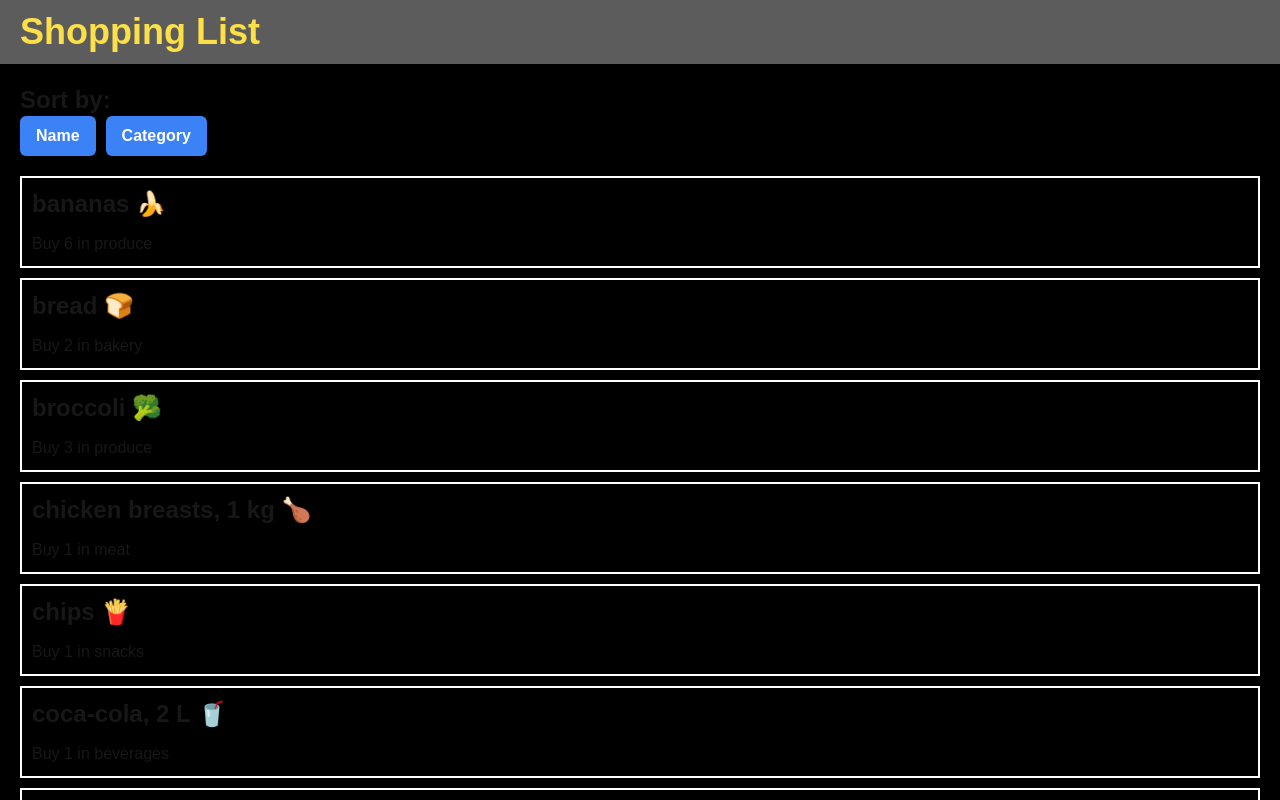
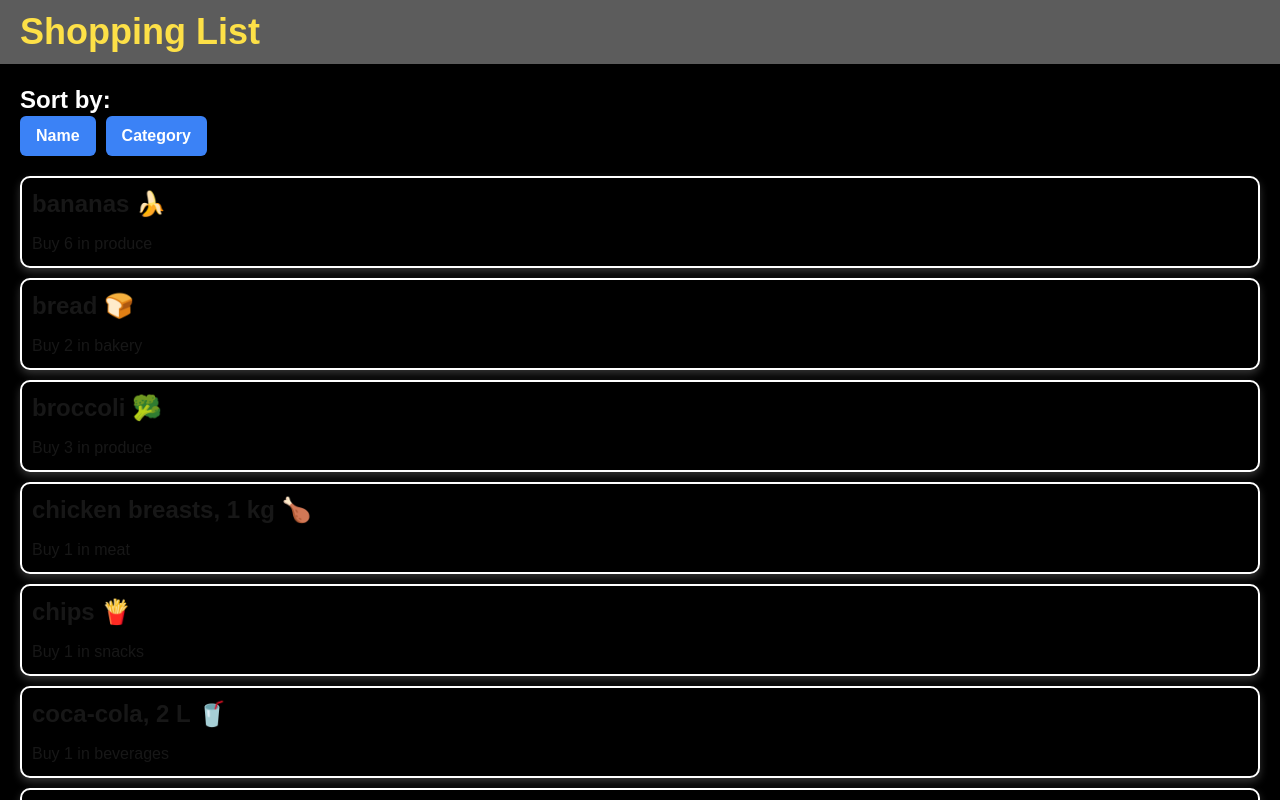
Before and after one commit to manminder11/cprg306-assignments, a Next.js app: page /week-6 in a window 1280 px wide. Shown: the top 800 px of the page. Built offline with nearby package versions, Linux system fonts and the light colour scheme.

Commit message:
something new

```diff
--- a/app/week-6/item-list.js
+++ b/app/week-6/item-list.js
@@ -17,16 +17,16 @@ export default function ItemList() {
   return (
     <main style={{ backgroundColor: "black", padding: "20px" }}>
       <section style={{ marginBottom: "20px" }}>
-        <h2 className="font-extrabold text-2xl ">Sort by:</h2>
+        <h2 className="font-extrabold text-2xl text-white">Sort by:</h2>
         <button
-          className="font-extrabold bg-blue-500 text-white hover:cursor-pointer py-2 px-4 rounded-md mr-2 hover:bg-blue-700"
+          className="font-extrabold bg-blue-500 text-white hover:cursor-pointer py-2 px-4 rounded-md mr-2 hover:bg-blue-700 transition-all duration-300"
           onClick={() => setSortBy("name")}
           style={{ marginRight: "10px" }}
         >
           Name
         </button>
         <button
-          className="font-extrabold bg-blue-500 text-white py-2 px-4 rounded-md hover:bg-blue-700"
+          className="font-extrabold bg-blue-500 text-white py-2 px-4 rounded-md hover:bg-blue-700 transition-all duration-300"
           onClick={() => setSortBy("category")}
         >
           Category
@@ -34,8 +34,24 @@ export default function ItemList() {
       </section>
       <ul style={{ padding: "0", listStyleType: "none" }}>
         {sortedItems.map((item) => (
-          <li key={item.id} style={{ marginBottom: "10px" }}>
-            <div style={{ border: "2px solid white", padding: "10px" }}>
+          <li key={item.id} style={{ marginBottom: "10px", transition: "all 0.3s ease-in-out" }}>
+            <div style={{
+              border: "2px solid white",
+              padding: "10px",
+              backgroundColor: item.color,
+              borderRadius: "10px",
+              boxShadow: "0 4px 8px rgba(255, 255, 255, 0.2)",
+              transition: "transform 0.3s ease-in-out, flex 0.3s ease-in-out"
+            }}
+            onMouseEnter={(e) => {
+              e.currentTarget.style.transform = "scale(1.05)";
+              e.currentTarget.style.flex = "1.1";
+            }}
+            onMouseLeave={(e) => {
+              e.currentTarget.style.transform = "scale(1)";
+              e.currentTarget.style.flex = "1";
+            }}
+            >
               <Item {...item} />
             </div>
           </li>
```
